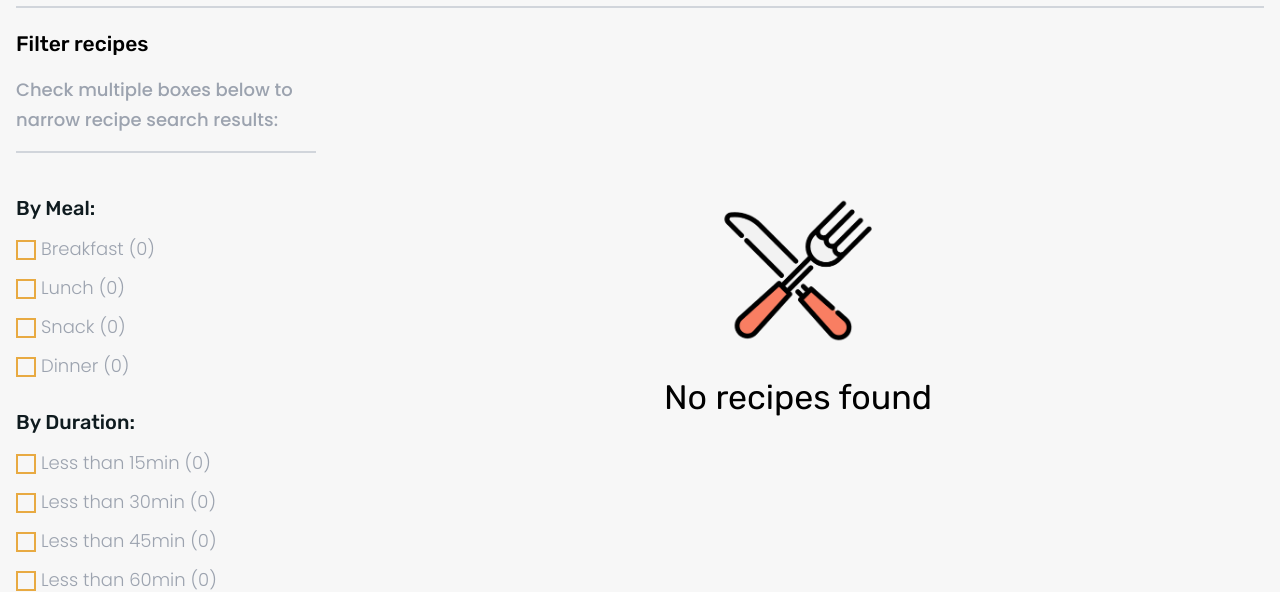
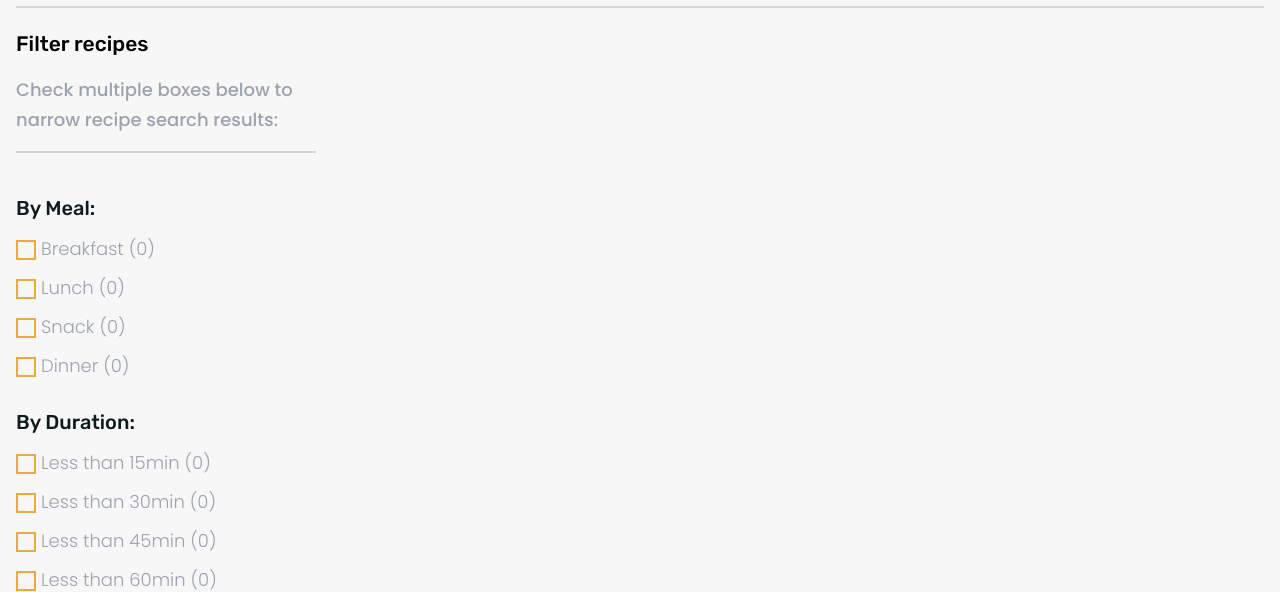
Before and after one commit to CiroJSCH/FoodHouse, a Django app: page /blog/ in a window 1280 px wide. Shown: the part 213-805 px from the top of the page. Run offline with Django 4.2, Linux system fonts and the light colour scheme; the visitor is signed in with stand-in values (Sample User, id 1); data that the repository does not hold is empty; style sheets or scripts are compiled from the project's sources; some libraries are stand-ins or nearby versions; some web fonts are replaced.

Commit message:
updated no recipes render

```diff
--- a/src/blog/templates/blog/home.html
+++ b/src/blog/templates/blog/home.html
@@ -36,7 +36,7 @@
                      data-categories="{{ recipe.categories.all|join:", " }}"
                      data-duration="{{ recipe.duration }}">
               <a href="{% url 'blog:recipe' recipe.id %}">
-                <div class="h-[250px] lg:h-[280px] relative">
+                <div class="h-[280px] lg:h-[320px] relative">
                   <img src="{{ recipe.banner.url }}"
                        alt="{{ recipe.title }} image"
                        width=""
@@ -62,26 +62,29 @@
               </a>
             </article>
           {% endfor %}
-        {% else %}
           <section class="col-span-12 mt-10 lg:mt-0 flex flex-col items-center justify-center">
             {% if is_favorite %}
+              <div id="no-recipes" class="hidden flex-col items-center">
                 <img src="{% static 'images/no-favorites.png' %}"
                      alt="illustration"
                      width=""
                      height=""
-                   class="w-[200px] md:w-[240px] lg:w-[280px]">
+                     class="w-[200px] md:w-[240px] lg:w-[280px] mx-auto">
                 <h3 class="text-center font-title text-[24px] md:text-[30px] lg:text-[34px] mt-5 md:mt-7 font.medium">
                   You don't have any favorite recipe
                 </h3>
+              </div>
             {% else %}
+              <div id="no-recipes" class="hidden flex-col items-center">
                 <img src="{% static 'images/no-recipes.png' %}"
                      alt="illustration"
                      width=""
                      height=""
-                   class="w-[200px] md:w-[240px] lg:w-[280px]">
+                     class="w-[200px] md:w-[240px] lg:w-[280px] mx-auto">
                 <h3 class="text-center font-title text-[24px] md:text-[30px] lg:text-[34px] mt-5 md:mt-7 font.medium">
                   No recipes found
                 </h3>
+              </div>
             {% endif %}
           </section>
         {% endif %}
```
Lines whose indentation alone changed are shown as unchanged.
